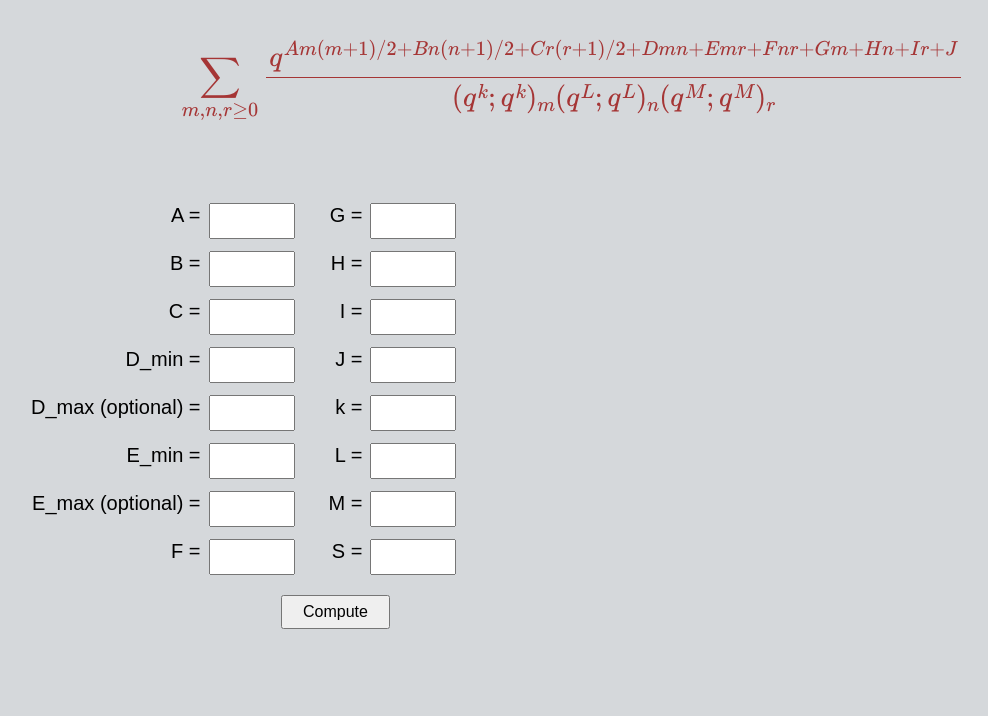
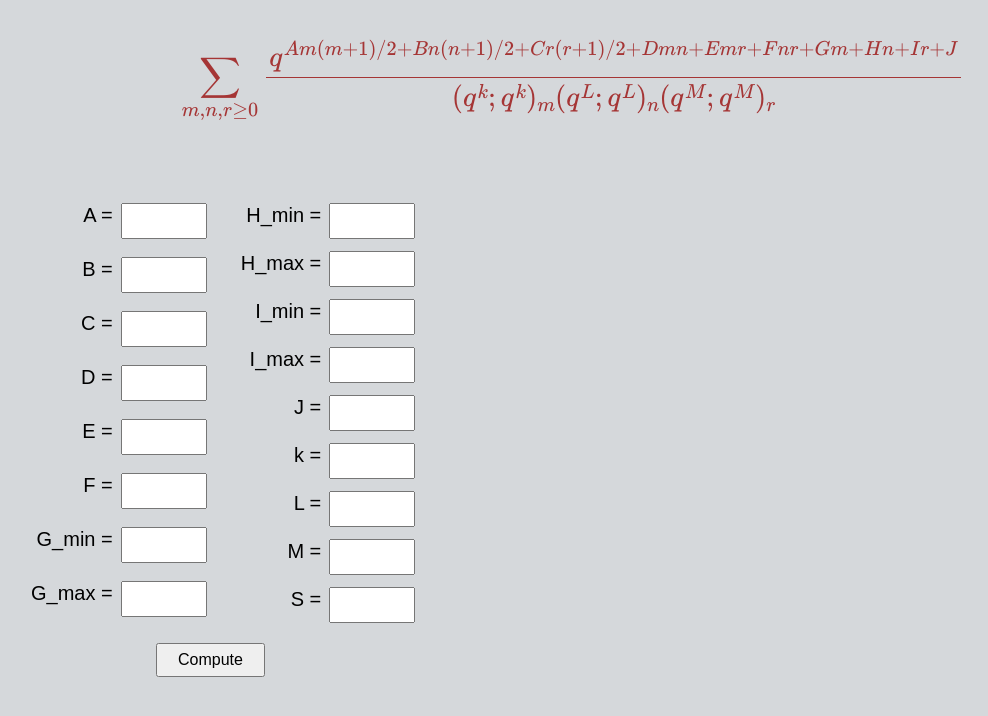
Before and after one commit to ZPelinTurhan/q-hypergeometric-multisum-products, a Flask app: page / in a window 1280 px wide. Shown: the top 716 px of the page, without its empty margins (67-1055 px from the left). Run offline with Flask 3, Linux system fonts and the light colour scheme.

Commit message:
fix ranged linear coefficients

```diff
--- a/app.py
+++ b/app.py
@@ -57,27 +57,33 @@ def index():
             A = int(request.form["A"])
             B = int(request.form["B"])
             C = int(request.form["C"])
+            D = int(request.form["D"])
+            E = int(request.form["E"])
 
-            D_min = int(request.form["D_min"])
-            E_min = int(request.form["E_min"])
+            G_min = int(request.form["G_min"])
+            H_min = int(request.form["H_min"])
+            I_min = int(request.form["I_min"])
 
-            D_max_raw = request.form.get("D_max")
-            E_max_raw = request.form.get("E_max")
+            G_max_raw = request.form.get("G_max")
+            H_max_raw = request.form.get("H_max")
+            I_max_raw = request.form.get("I_max")
 
-            if D_max_raw:
-                D_max = int(D_max_raw)
+            if G_max_raw:
+                G_max = int(G_max_raw)
             else:
-                D_max = D_min
+                G_max = G_min
 
-            if E_max_raw:
-                E_max = int(E_max_raw)
+            if H_max_raw:
+                H_max = int(H_max_raw)
             else:
-                E_max = E_min
+                H_max = H_min
+
+            if I_max_raw:
+                I_max = int(I_max_raw)
+            else:
+                I_max = I_min
 
             F = int(request.form["F"])
-            G = int(request.form["G"])
-            H = int(request.form["H"])
-            I = int(request.form["I"])
             J = int(request.form["J"])
             k = int(request.form["k"])
             L = int(request.form["L"])
@@ -89,36 +95,45 @@ def index():
             error = "Invalid input: all parameters must be valid integers. Please check that every field contains a number."
             return render_template("index.html", error=error)
 
-        if D_min > D_max:
-            error = f"Invalid input: D_min ({D_min}) is greater than D_max ({D_max}). Please ensure that the minimum value is less than or equal to the maximum value."
-            return render_template("index.html", error=error)
+        errors = []
 
-        if E_min > E_max:
-            error = f"Invalid input: E_min ({E_min}) is greater than E_max ({E_max}). Please ensure that the minimum value is less than or equal to the maximum value."
+        if G_min > G_max:
+            errors.append("G_max cannot be smaller than G_min.")
+
+        if H_min > H_max:
+            errors.append("H_max cannot be smaller than H_min.")
+
+        if I_min > I_max:
+            errors.append("I_max cannot be smaller than I_min.")
+
+        if errors:
+            error = " ".join(errors)
             return render_template("index.html", error=error)
 
         all_results = []
 
-        for D in range(D_min, D_max + 1):
-            for E in range(E_min, E_max + 1):
+        for G in range(G_min, G_max + 1):
+            for H in range(H_min, H_max + 1):
+                for I in range(I_min, I_max + 1):
 
-                params = (A, B, C, D, E, F, G, H, I, J, k, L, M)
+                    params = (A, B, C, D, E, F, G, H, I, J, k, L, M)
 
-                sum_coeffs = compute_three_variable_q_series(params, S)
+                    sum_coeffs = compute_three_variable_q_series(params, S)
 
-                if sum_coeffs == "ERROR":
-                    continue
+                    if sum_coeffs == "ERROR":
+                        continue
 
-                prod_coeffs = sum_to_product(sum_coeffs, S)
-                period = test_periodicity(prod_coeffs)
+                    prod_coeffs = sum_to_product(sum_coeffs, S)
+                    period = test_periodicity(prod_coeffs)
 
-                all_results.append({
-                    "D": D,
-                    "E": E,
-                    "sum": sum_coeffs,
-                    "prod": prod_coeffs,
-                    "period": period
-                })
+                    all_results.append({
+                        "G": G,
+                        "H": H,
+                        "I": I,
+                        "sum": sum_coeffs,
+                        "prod": prod_coeffs,
+                        "period": period
+                    })
 
         # generate unique id for result
         result_id = str(uuid.uuid4())
@@ -128,12 +143,16 @@ def index():
         # txt
         with open(f"{base}.txt", "w") as f:
             f.write("Parameters\n")
-            f.write(f"A={A}, B={B}, C={C}, D_range=[{D_min},{D_max}], E_range=[{E_min},{E_max}], F={F}, G={G}, H={H}, I={I}, J={J}, k={k}, L={L}, M={M}, S={S}\n\n")
+            f.write(
+                f"A={A}, B={B}, C={C}, D={D}, E={E}, F={F}, "
+                f"G_range=[{G_min},{G_max}], H_range=[{H_min},{H_max}], "
+                f"I_range=[{I_min},{I_max}], J={J}, k={k}, L={L}, M={M}, S={S}\n\n"
+            )
 
             f.write("Results\n\n")
 
             for res in all_results:
-                f.write(f"D={res['D']}, E={res['E']}\n")
+                f.write(f"G={res['G']}, H={res['H']}, I={res['I']}\n")
                 f.write(f"Sum: {res['sum']}\n")
                 f.write(f"Product: {res['prod']}\n")
                 f.write(f"Period: {res['period']}\n\n")
@@ -147,14 +166,20 @@ def index():
             writer.writerow(["A", A])
             writer.writerow(["B", B])
             writer.writerow(["C", C])
-            writer.writerow(["D_min", D_min])
-            writer.writerow(["D_max", D_max])
-            writer.writerow(["E_min", E_min])
-            writer.writerow(["E_max", E_max])
+
+            writer.writerow(["D", D])
+            writer.writerow(["E", E])
             writer.writerow(["F", F])
-            writer.writerow(["G", G])
-            writer.writerow(["H", H])
-            writer.writerow(["I", I])
+
+            writer.writerow(["G_min", G_min])
+            writer.writerow(["G_max", G_max])
+
+            writer.writerow(["H_min", H_min])
+            writer.writerow(["H_max", H_max])
+
+            writer.writerow(["I_min", I_min])
+            writer.writerow(["I_max", I_max])
+
             writer.writerow(["J", J])
             writer.writerow(["k", k])
             writer.writerow(["L", L])
@@ -162,28 +187,40 @@ def index():
             writer.writerow(["S", S])
 
             writer.writerow([])
-            writer.writerow(["D", "E", "Index", "Sum_Coeff", "Product_Coeff"])
+            writer.writerow(["G", "H", "I", "Index", "Sum_Coeff", "Product_Coeff"])
 
             for res in all_results:
-                D = res["D"]
-                E = res["E"]
+                G = res["G"]
+                H = res["H"]
+                I = res["I"]
 
                 for i, (sc, pc) in enumerate(zip(res["sum"], res["prod"])):
-                    writer.writerow([D, E, i, sc, pc])
+                    writer.writerow([G, H, I, i, sc, pc])
 
         # json
         with open(f"{base}.json", "w") as f:
             json.dump({
                 "parameters": {
-                    "A": A, "B": B, "C": C,
-                    "D_range": [D_min, D_max],
-                    "E_range": [E_min, E_max],
-                    "F": F, "G": G, "H": H, "I": I, "J": J,
-                    "k": k, "L": L, "M": M, "S": S
+                    "A": A,
+                    "B": B,
+                    "C": C,
+
+                    "D": D,
+                    "E": E,
+                    "F": F,
+
+                    "G_range": [G_min, G_max],
+                    "H_range": [H_min, H_max],
+                    "I_range": [I_min, I_max],
+
+                    "J": J,
+                    "k": k,
+                    "L": L,
+                    "M": M,
+                    "S": S
                 },
                 "results": all_results
             }, f, indent=4)
-
     return render_template(
         "index.html",
         all_results=all_results,
--- a/templates/index.html
+++ b/templates/index.html
@@ -45,7 +45,7 @@
             }
 
             .compute-button {
-                margin-left: 300px;
+                margin-left: 175px;
             }
 
             .container {
@@ -110,16 +110,18 @@
                         <label>A =</label> <input type="number" name="A" required>
                         <label>B =</label> <input type="number" name="B" required>
                         <label>C =</label> <input type="number" name="C" required>
-                        <label>D_min =</label> <input type="number" name="D_min" required>
-                        <label>D_max (optional) =</label> <input type="number" name="D_max">
-                        <label>E_min =</label> <input type="number" name="E_min" required>
-                        <label>E_max (optional) =</label> <input type="number" name="E_max">
+                        <label>D =</label> <input type="number" name="D" required>
+                        <label>E =</label> <input type="number" name="E" required>
                         <label>F =</label> <input type="number" name="F" required>
+
+                        <label>G_min =</label> <input type="number" name="G_min" required>
+                        <label>G_max =</label> <input type="number" name="G_max">
                     </div>
                     <div class="param-col">
-                        <label>G =</label> <input type="number" name="G" required>
-                        <label>H =</label> <input type="number" name="H" required>
-                        <label>I =</label> <input type="number" name="I" required>
+                        <label>H_min =</label> <input type="number" name="H_min" required>
+                        <label>H_max =</label> <input type="number" name="H_max">
+                        <label>I_min =</label> <input type="number" name="I_min" required>
+                        <label>I_max =</label> <input type="number" name="I_max">
                         <label>J =</label> <input type="number" name="J" required>
                         <label>k =</label> <input type="number" name="k" required>
                         <label>L =</label> <input type="number" name="L" required>
@@ -139,12 +141,12 @@
                     A={{ params.get('A') }},
                     B={{ params.get('B') }},
                     C={{ params.get('C') }},
-                    D_range=[{{ params.get('D_min') }}, {{ params.get('D_max') or params.get('D_min') }}],
-                    E_range=[{{ params.get('E_min') }}, {{ params.get('E_max') or params.get('E_min') }}],
+                    D={{ params.get('D') }},
+                    E={{ params.get('E') }},
                     F={{ params.get('F') }},
-                    G={{ params.get('G') }},
-                    H={{ params.get('H') }},
-                    I={{ params.get('I') }},
+                    G_range=[{{ params.get('G_min') }}, {{ params.get('G_max') or params.get('G_min') }}],
+                    H_range=[{{ params.get('H_min') }}, {{ params.get('H_max') or params.get('H_min') }}],
+                    I_range=[{{ params.get('I_min') }}, {{ params.get('I_max') or params.get('I_min') }}],
                     J={{ params.get('J') }},
                     k={{ params.get('k') }},
                     L={{ params.get('L') }},
@@ -160,7 +162,7 @@
 
                 {% for res in all_results %}
 
-                <h3>D = {{ res.D }}, E = {{ res.E }}</h3>
+                <h3>G = {{ res.G }}, H = {{ res.H }}, I = {{ res.I }}</h3>
 
                 <p><b>Sum Coefficients</b><br>{{ res.sum }}</p>
 
```
